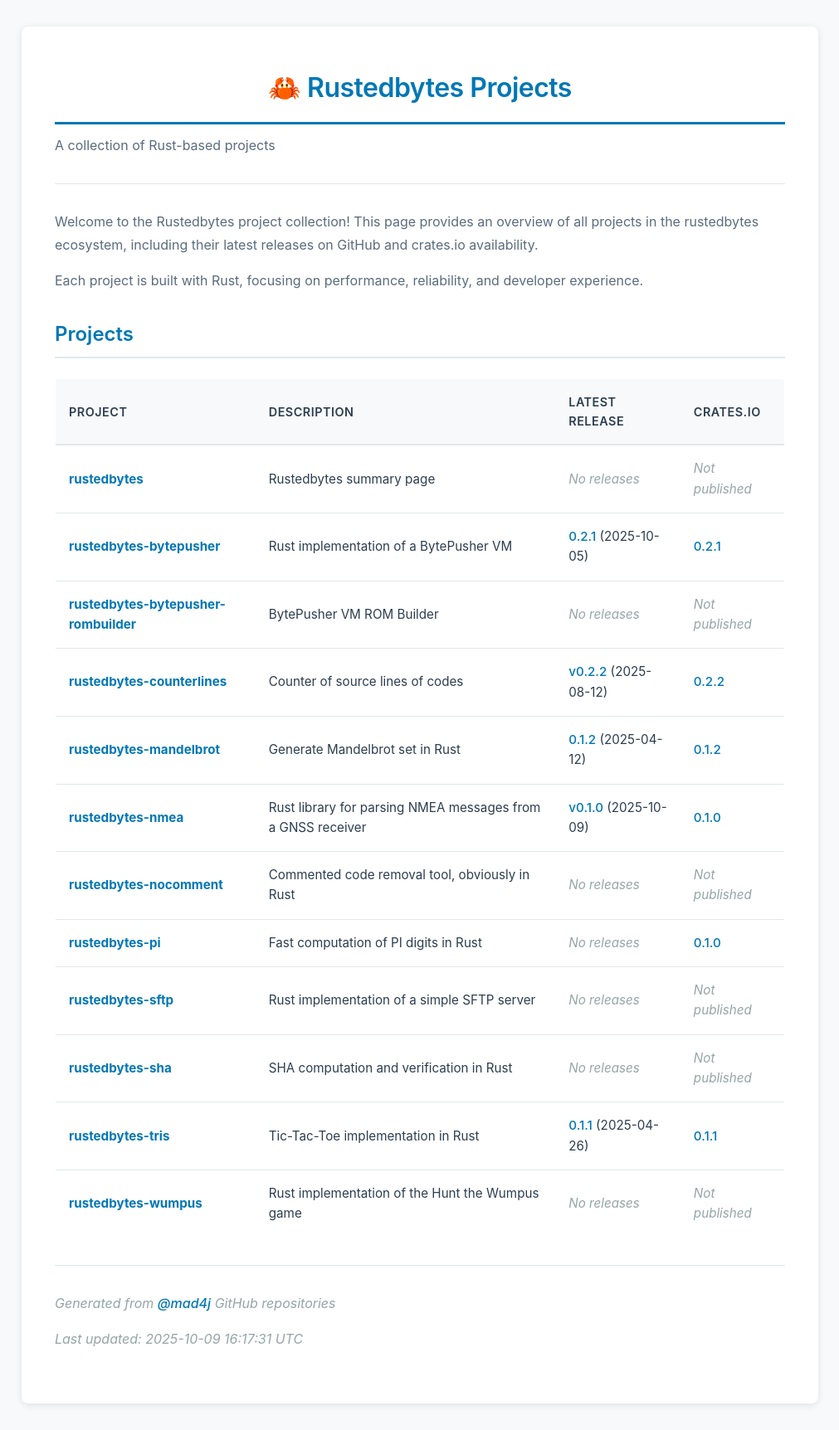
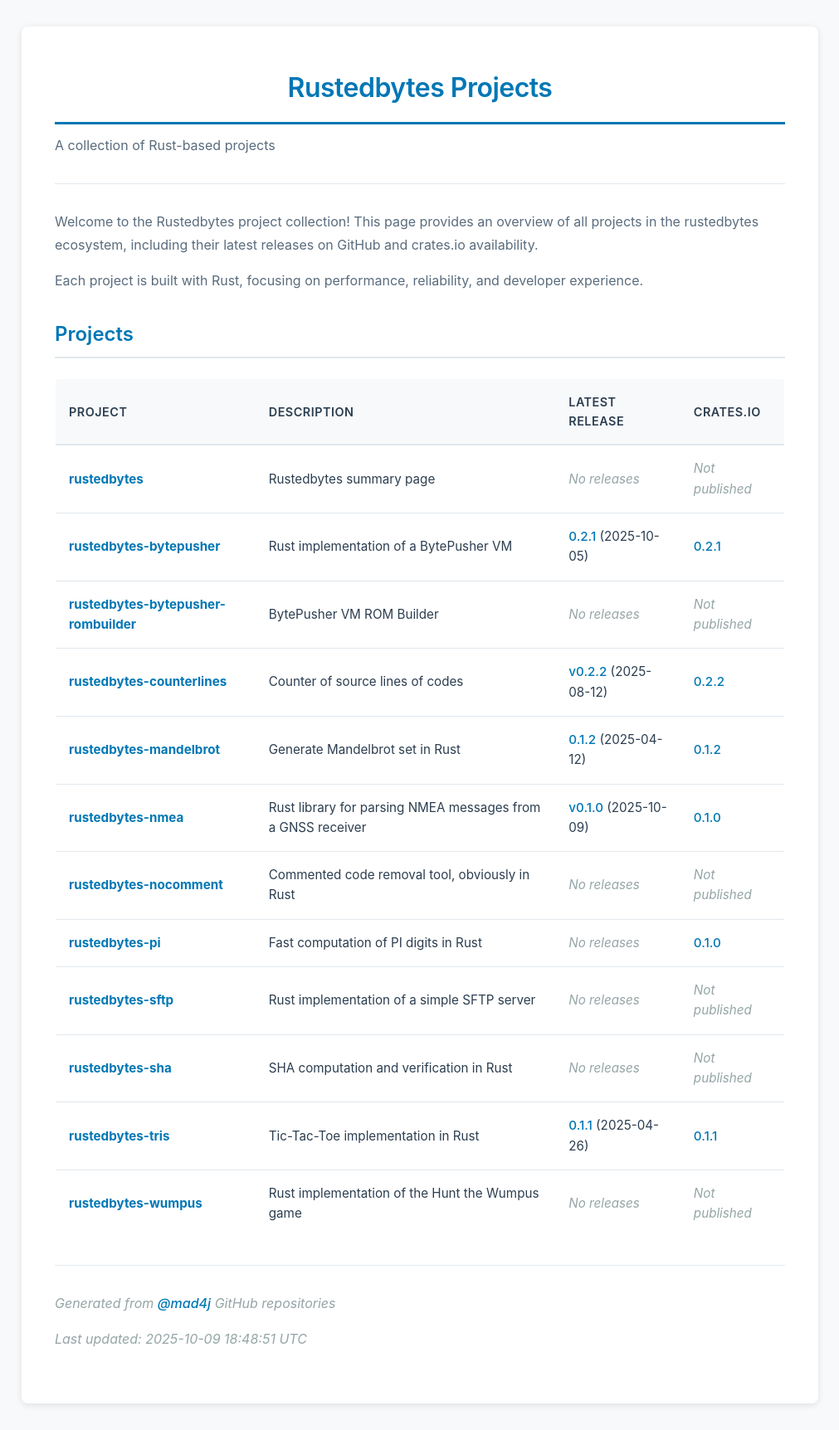
Before and after one commit to mad4j/rustedbytes, a Jekyll site: the page built from index.md, in a window 1280 px wide. Shown: the whole page at 83% size, without its empty margins (134-1145 px from the left). Built offline with Jekyll 4.4.1, drawn with Linux system fonts in a browser that asks for light colours.

Commit message:
Auto-generate index.md [skip ci]

```diff
--- a/index.md
+++ b/index.md
@@ -3,7 +3,7 @@ layout: professional
 title: Rustedbytes Projects
 ---
 
-# 🦀 Rustedbytes Projects
+# Rustedbytes Projects
 
 A collection of Rust-based projects
 
@@ -34,4 +34,4 @@ Each project is built with Rust, focusing on performance, reliability, and devel
 
 *Generated from [@mad4j](https://github.com/mad4j) GitHub repositories*
 
-*Last updated: 2025-10-09 16:17:31 UTC*
+*Last updated: 2025-10-09 18:48:51 UTC*
```
